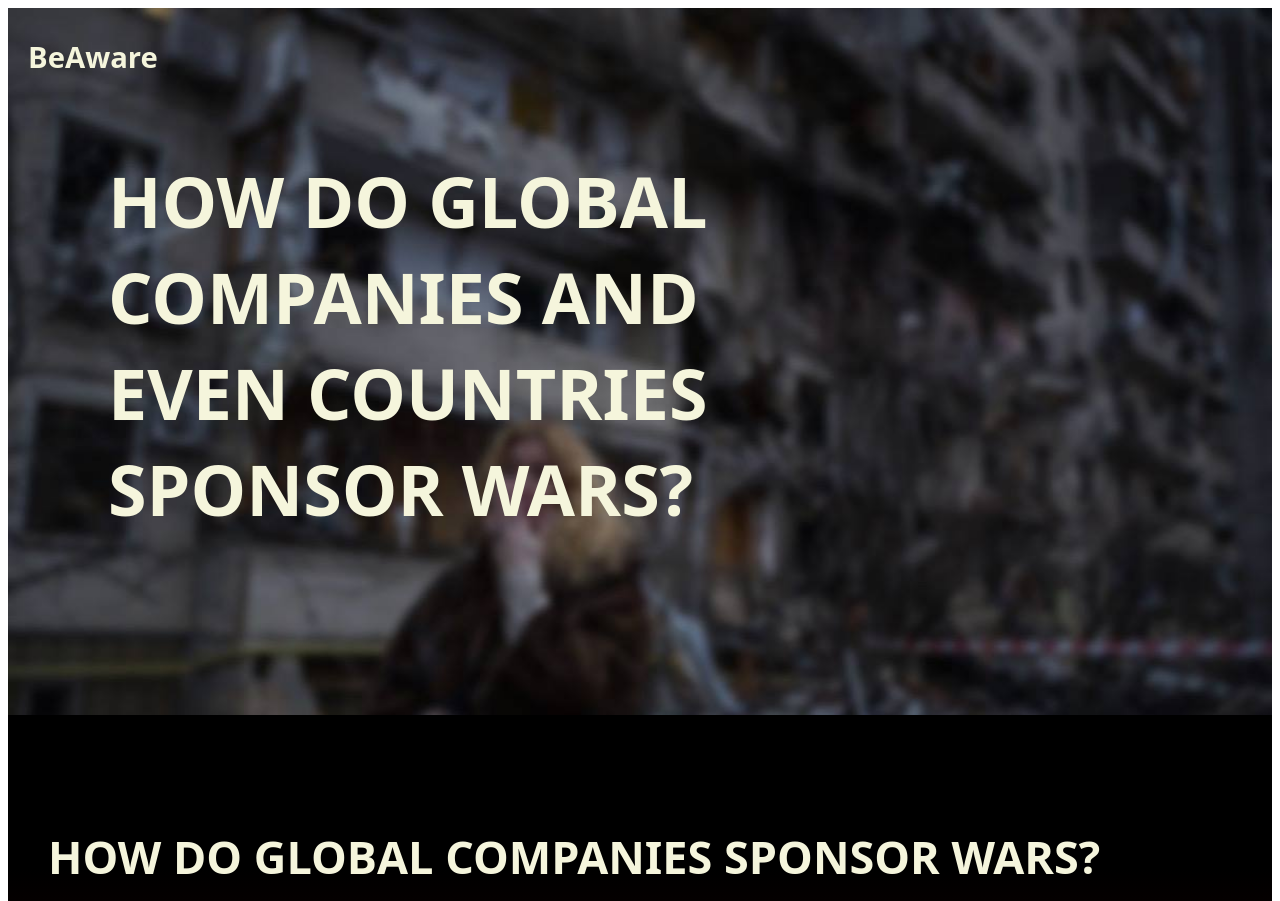
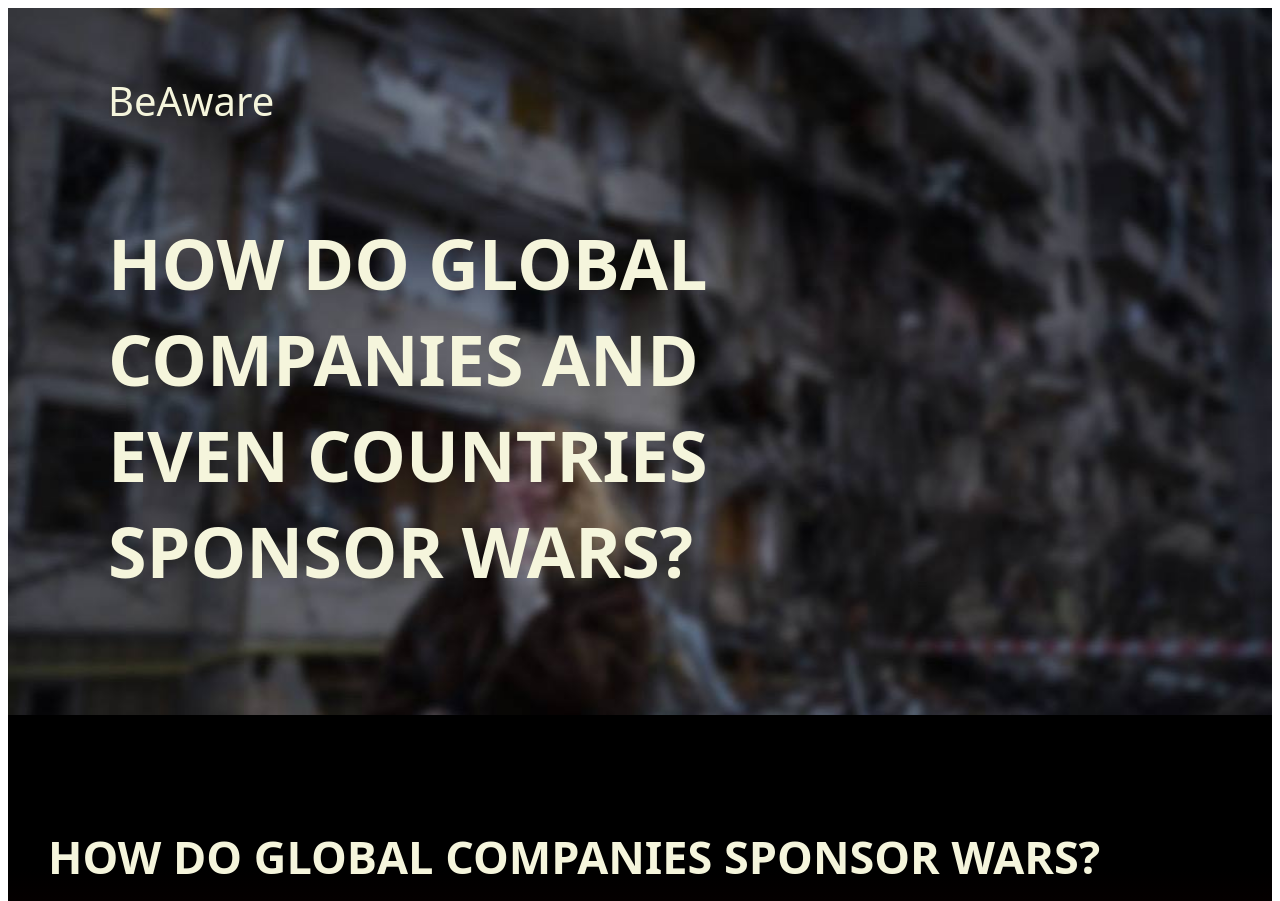
Before and after one commit to borkivetsm/BeAware, a plain HTML site: page index.html in a window 1280 px wide. Shown: the top 901 px of the page. Drawn offline with Linux system fonts and the light colour scheme.

Commit message:
content and styles changed

```diff
--- a/index.html
+++ b/index.html
@@ -9,7 +9,7 @@
 <body>
     <header class="header" >
         <div class="headerdiv1" >
-            <h3>BeAware</h3>
+            <p>BeAware</p>
             <!-- <p>Report a company</p>
             <p>Left Russia</p>
             <p>Stayed in Russia</p>
--- a/style.css
+++ b/style.css
@@ -16,8 +16,9 @@
     /* flex-direction: row;
     justify-content: space-evenly;
     align-items: center; */
-    font-size: 25px;
-    margin-left: 20px;
+    font-size: 40px;
+    margin-left: 100px;
+    padding-top: 25px;
 }
 
 .headerh1 {
```
